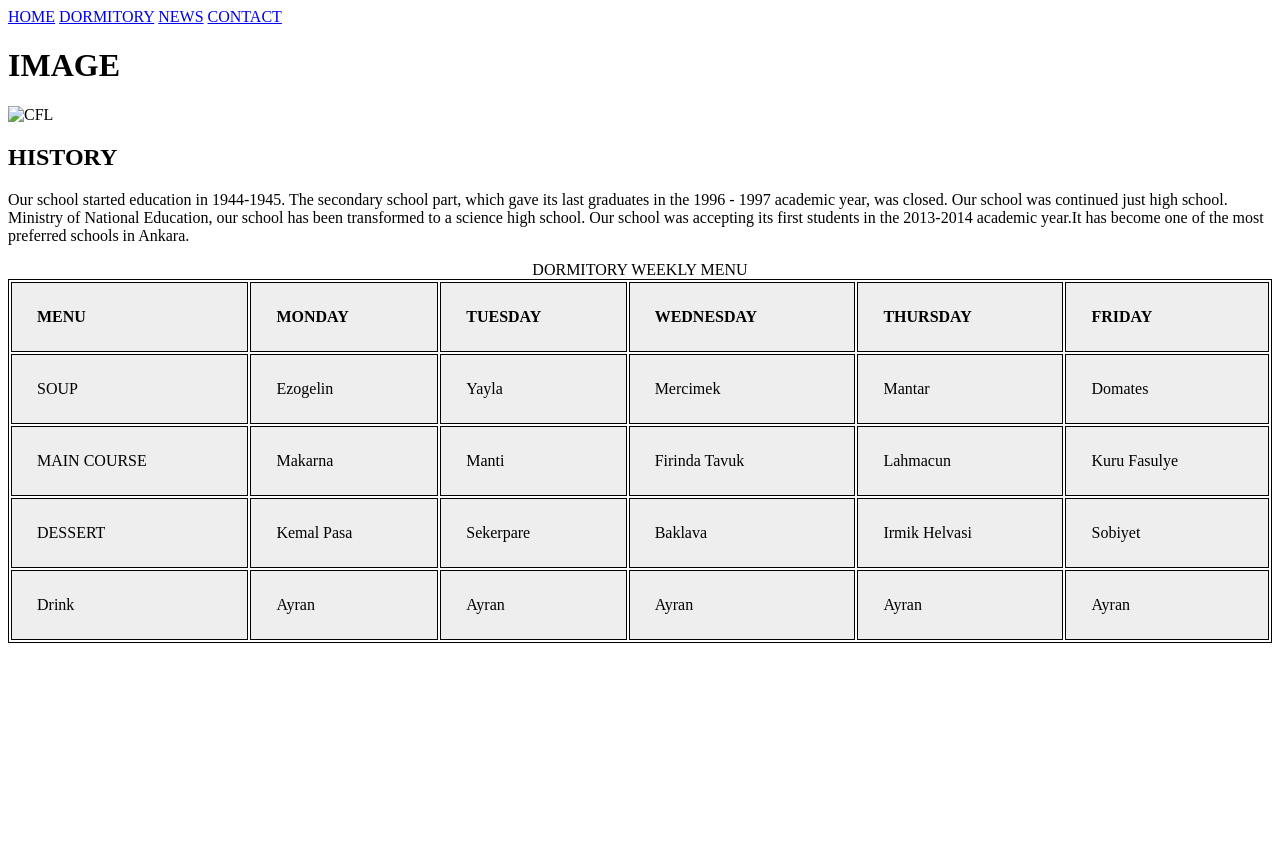
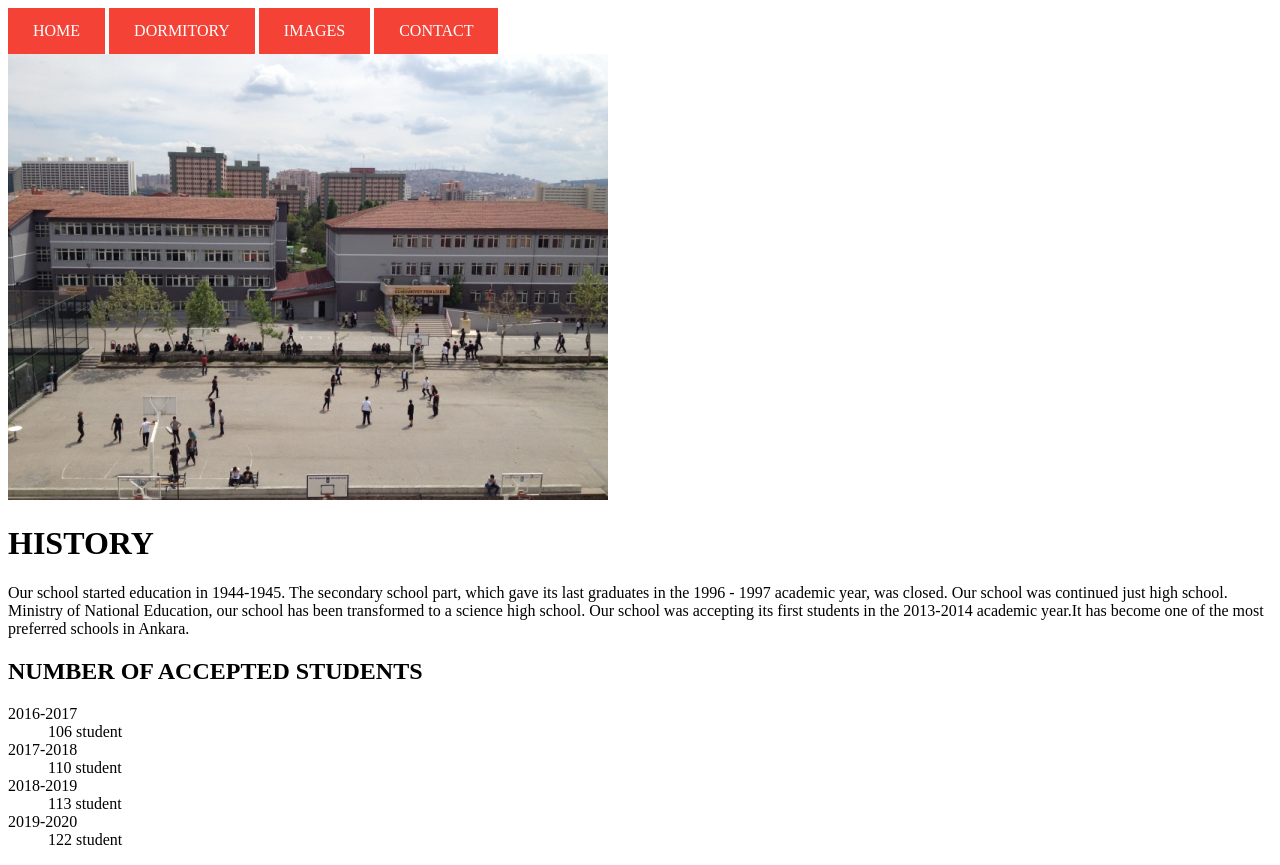
Before and after one commit to ituitis-gungora20/ituitis-gungora20, a plain HTML site: page index.html in a window 1280 px wide. Before the commit the page ends 800 px from the top, so only its background shows below. Drawn offline with Linux system fonts and the light colour scheme.

Commit message:
Add files via upload

```diff
--- a/index.html
+++ b/index.html
@@ -1,63 +1,32 @@
 <!DOCTYPE html>
 <html lang="en">
  <head>
+  <title>REPUBLIC HIGH SCHOOL</title>
   <meta charset= "utf-8"/>
-  <title>REPUBLIC HIGH SCHOOL</title>
+  <link rel="stylesheet" href="style.css"/>
  </head>
  <body>
-  <a href="home.html">HOME</a>
-  <a href="dormitory.html">DORMITORY</a>
-  <a href="news.html">NEWS</a>
-  <a href="contact.html">CONTACT</a>
-  <h1>IMAGE</h1>
+  <div>
+   <a href="index.html">HOME</a>
+   <a href="dormitory.html">DORMITORY</a>
+   <a href="images.html">IMAGES</a>
+   <a href="contact.html">CONTACT</a>
+  </div>
   <img src="cflphoto1.jpg" alt="CFL" width="600" height="446">
-  <h2>HISTORY</h2>
-  <p>Our school started education in 1944-1945. The secondary school part, which gave     its last graduates in the 1996 - 1997 academic year, was closed. Our school was         continued just high school. Ministry of National Education, our school has been         transformed to a science high school. Our school was accepting its first students       in the 2013-2014 academic year.It has become one of the most preferred schools in       Ankara.</p>
-  <style>table, th, td {border: 1px solid black;} th, td{padding: 25px ;text-align:       left ;background-color: #eee}
-  </style>
-  <table style="width:100%">
-   <caption>DORMITORY WEEKLY MENU</caption>
-   <tr>
-    <th>MENU</th>
-    <th>MONDAY</th>
-    <th>TUESDAY</th>
-    <th>WEDNESDAY</th>
-    <th>THURSDAY</th>
-    <th>FRIDAY</th>
-   </tr>
-   <tr>
-    <td>SOUP</td>
-    <td>Ezogelin</td>
-    <td>Yayla</td>
-    <td>Mercimek</td>
-    <td>Mantar</td>
-    <td>Domates</td>
-   </tr>
-   <tr>
-    <td>MAIN COURSE</td>
-    <td>Makarna</td>
-    <td>Manti</td>
-    <td>Firinda Tavuk</td>
-    <td>Lahmacun</td>
-    <td>Kuru Fasulye</td>
-   </tr>
-   <tr>
-    <td>DESSERT</td>
-    <td>Kemal Pasa</td>
-    <td>Sekerpare</td>
-    <td>Baklava</td>
-    <td>Irmik Helvasi</td>
-    <td>Sobiyet</td>
-   </tr>
-   <tr>
-    <td>Drink</td>
-    <td>Ayran</td>
-    <td>Ayran</td>
-    <td>Ayran</td>
-    <td>Ayran</td>
-    <td>Ayran</td>
-   </tr>
-  </table>
-
+  <h1>HISTORY</h1>
+  <div>
+  <p>Our school started education in 1944-1945. The secondary school part, which gave       its last graduates in the 1996 - 1997 academic year, was closed. Our school was           continued just high school. Ministry of National Education, our school has been           transformed to a science high school. Our school was accepting its first students         in the 2013-2014 academic year.It has become one of the most preferred schools in         Ankara.</p>
+  </div>
+  <h2>NUMBER OF ACCEPTED STUDENTS</h2>
+  <dl>
+   <dt>2016-2017</dt>
+   <dd>106 student</dd>
+   <dt>2017-2018</dt>
+   <dd>110 student</dd>
+   <dt>2018-2019</dt>
+   <dd>113 student</dd>
+   <dt>2019-2020</dt>
+   <dd>122 student</dd>
+  </dl>
  </body>
 </html>
--- /dev/null
+++ b/style.css
@@ -0,0 +1,34 @@
+p {
+  font-family: "Times New Roman", Times, serif;
+  font-style: normal;
+  font-weight: lighter;
+}
+ul {
+  list-style-type: circle;
+}
+a:link, a:visited {
+  background-color: #f44336;
+  color: white;
+  padding: 14px 25px;
+  text-align: center;
+  text-decoration: none;
+  display: inline-block;
+}
+
+a:hover, a:active {
+  background-color: black;
+}
+table {
+  width: 100%;
+}
+table, th, td {
+  border: 1px solid black;
+}
+th, td {
+  padding: 25px;
+  text-align: left;
+  background-color: #eee;
+}
+h3 {
+  text-align: center;
+}
```
Also changed, not shown: contact.html (added, +24 -0 lines), dormitory.html (added, +70 -0 lines), images.html (added, +27 -0 lines), cfl1.jpg (added), cfl10.jpg (added), cfl2.jpg (added), cfl3.jpg (added), cfl4.jpg (added), cfl5.jpg (added), cfl6.jpg (added), cfl7.jpg (added), cfl8.jpg (added), cflphoto1.jpg (added), pansiyon.jpg (added).
